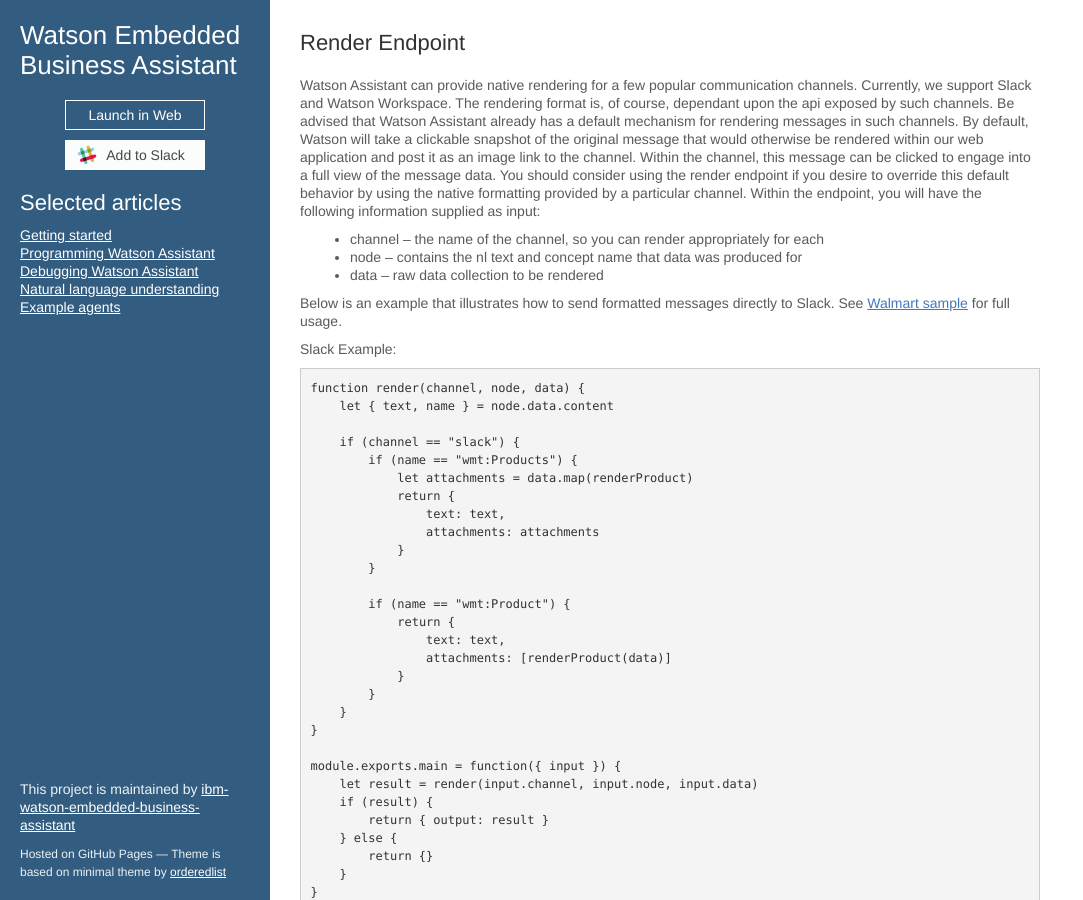
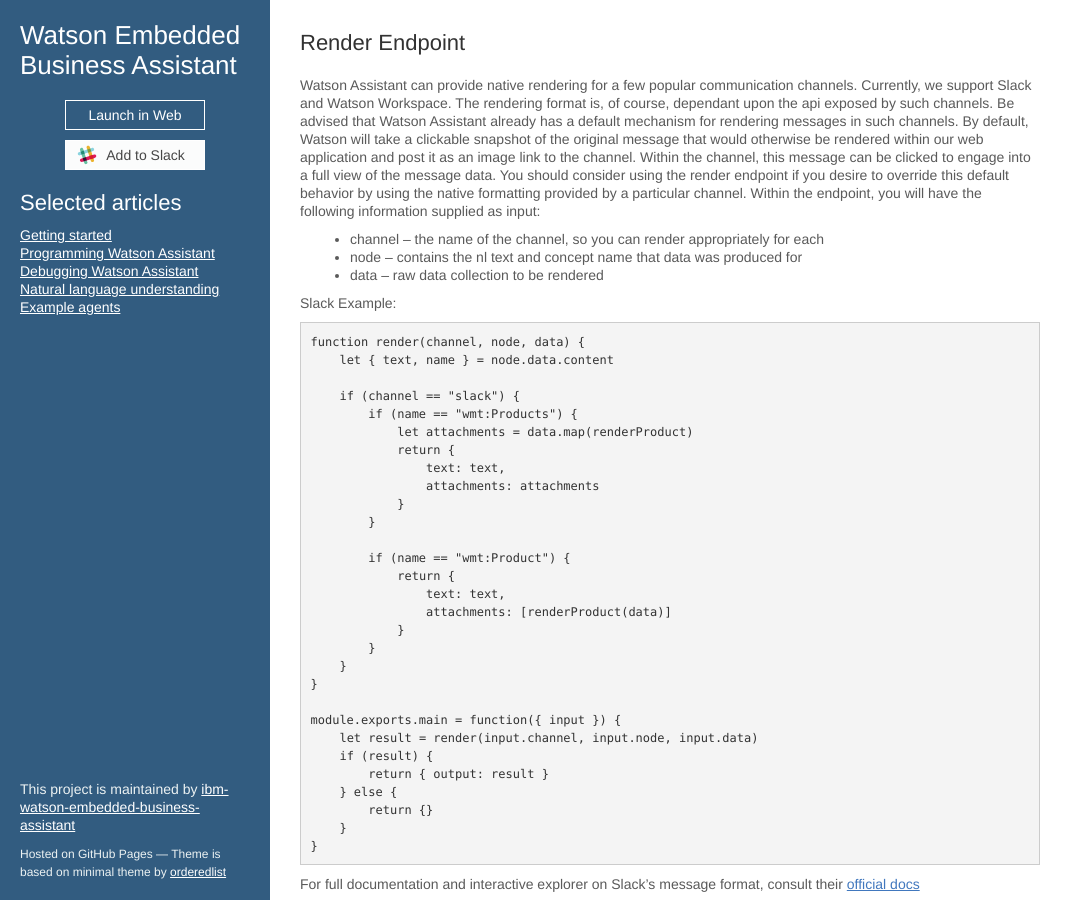
Before and after one commit to ibm-watson-embedded-business-assistant/eba-example-agents, a Jekyll site: the page built from docs/lab/endpoints/Render.md, in a window 1280 px wide and 900 px high. Shown: the whole window, without its empty margins (0-1083 px from the left). Built offline with Jekyll 4.4.1, drawn with Linux system fonts in a browser that asks for light colours; our own code applies the rules of GitHub Pages for plain Markdown files; the repository's description, which GitHub fills in, is left out.

Commit message:
Update Render.md

```diff
--- a/docs/lab/endpoints/Render.md
+++ b/docs/lab/endpoints/Render.md
@@ -4,9 +4,6 @@
 - channel -- the name of the channel, so you can render appropriately for each
 - node -- contains the nl text and concept name that data was produced for
 - data -- raw data collection to be rendered
-
-Below is an example that illustrates how to send formatted messages directly to Slack. See [Walmart sample](../../../samples/Walmart.md) for full usage.
-
 
 Slack Example:
 
```
